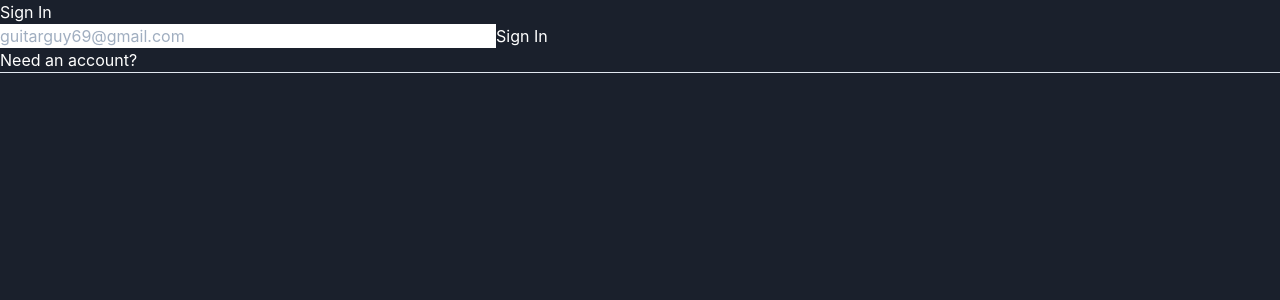
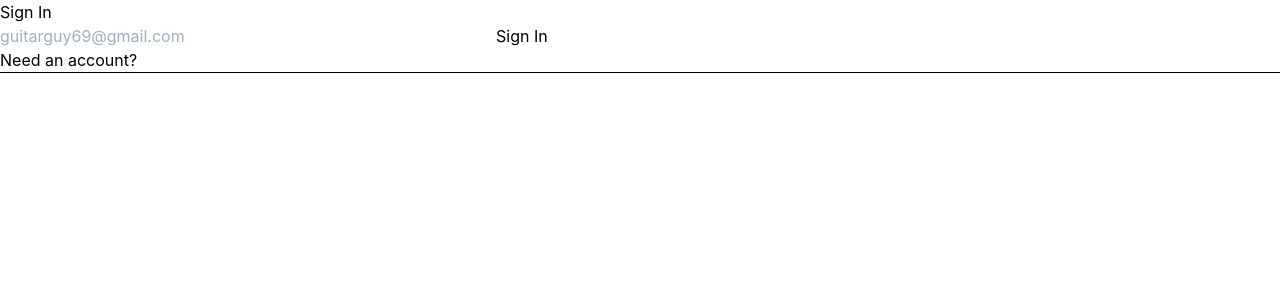
Before and after one commit to seanking11/jam, a React (Create React App) app: page /login in a window 1280 px wide. Shown: the top 300 px of the page. Built offline with nearby package versions, Linux system fonts and the light colour scheme; no server answers.

Commit message:
Add light and dark themes and hookup to tailwind

```diff
--- a/public/index.html
+++ b/public/index.html
@@ -28,7 +28,7 @@
     </head>
     <body>
         <noscript>You need to enable JavaScript to run this app.</noscript>
-        <div id="root"></div>
+        <div id="root" class="dark"></div>
         <!--
       This HTML file is a template.
       If you open it directly in the browser, you will see an empty page.
--- a/src/styles/index.css
+++ b/src/styles/index.css
@@ -6,8 +6,6 @@ body {
     -webkit-font-smoothing: antialiased;
     -moz-osx-font-smoothing: grayscale;
     overflow: hidden; /* Hide scrollbars */
-
-    @apply bg-gray-900 text-white;
 }
 
 ::-webkit-scrollbar {
@@ -89,3 +87,42 @@ code {
     flex: 1;
     display: flex;
 }
+
+/*
+    Themes
+*/
+.light {
+    --color-text-primary: #faa916;
+    --color-text-secondary: #546a76;
+    --color-text-danger: #b80c09;
+    --color-text-default: #141301;
+    --color-text-default-soft: #353535;
+    --color-text-inverse: #e5e7e6;
+    --color-text-inverse-soft: #b7b5b3;
+
+    --color-bg-primary: #faa916;
+    --color-bg-secondary: #546a76;
+    --color-bg-danger: #b80c09;
+    --color-bg-default: #e5e7e6;
+    --color-bg-default-soft: #b7b5b3;
+    --color-bg-inverse: #141301;
+    --color-bg-inverse-soft: #353535;
+}
+
+.dark {
+    --color-text-primary: #3c6e71;
+    --color-text-secondary: #284b63;
+    --color-text-danger: #b80c09;
+    --color-text-default: #eeeeee;
+    --color-text-default-soft: #d9d9d9;
+    --color-text-inverse: #141301;
+    --color-text-inverse-soft: #353535;
+
+    --color-bg-primary: #3c6e71;
+    --color-bg-secondary: #284b63;
+    --color-bg-danger: #b80c09;
+    --color-bg-default: #141301;
+    --color-bg-default-soft: #353535;
+    --color-bg-inverse: #ffffff;
+    --color-bg-inverse-soft: #d9d9d9;
+}
--- /dev/null
+++ b/tailwind.config.js
@@ -0,0 +1,25 @@
+module.exports = {
+    theme: {
+        colors: {},
+        textColor: {
+            primary: 'var(--color-text-primary)',
+            secondary: 'var(--color-text-secondary)',
+            danger: 'var(--color-text-danger)',
+            default: 'var(--color-text-default)',
+            'default-soft': 'var(--color-text-default-soft)',
+            inverse: 'var(--color-text-inverse)',
+            'inverse-soft': 'var(--color-text-inverse-soft)',
+        },
+        backgroundColor: {
+            primary: 'var(--color-bg-primary)',
+            secondary: 'var(--color-bg-secondary)',
+            danger: 'var(--color-bg-danger)',
+            default: 'var(--color-bg-default)',
+            'default-soft': 'var(--color-bg-default-soft)',
+            inverse: 'var(--color-bg-inverse)',
+            'inverse-soft': 'var(--color-bg-inverse-soft)',
+        },
+    },
+    variants: {},
+    plugins: [],
+}
```
